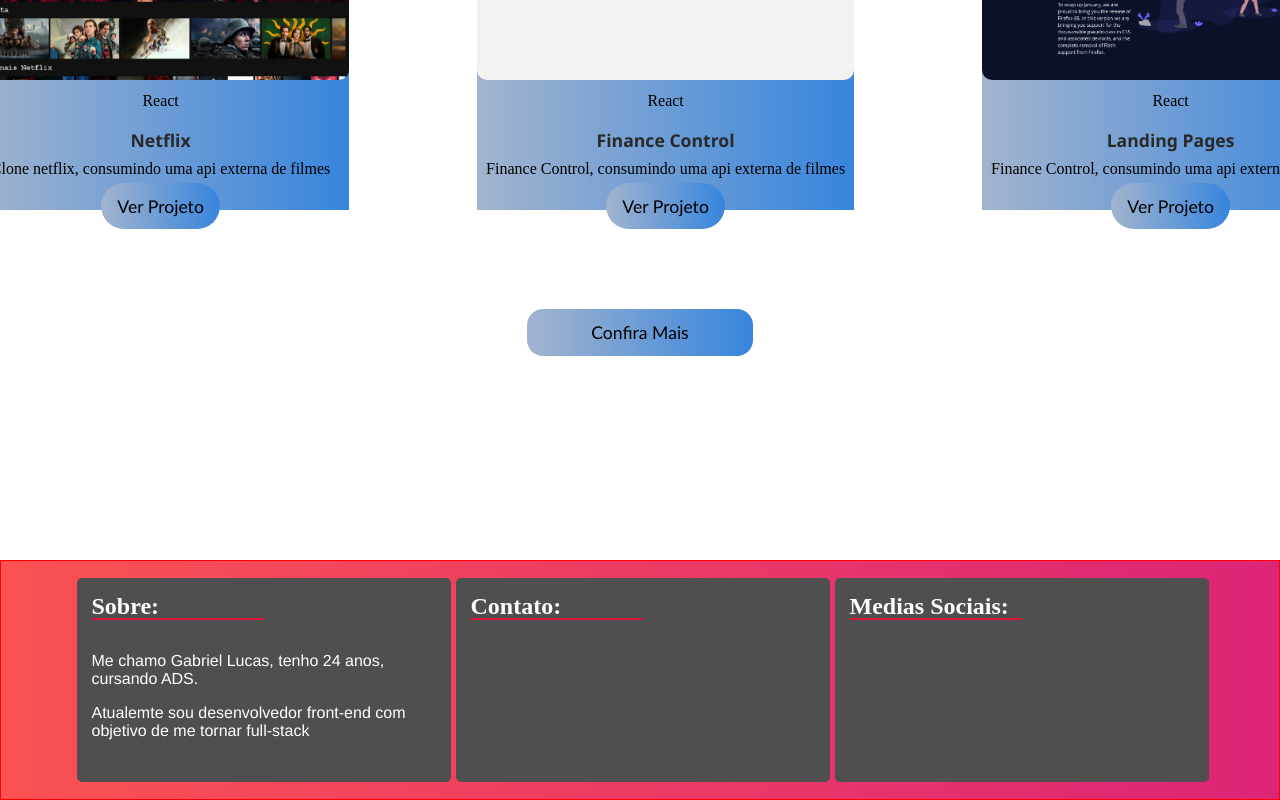
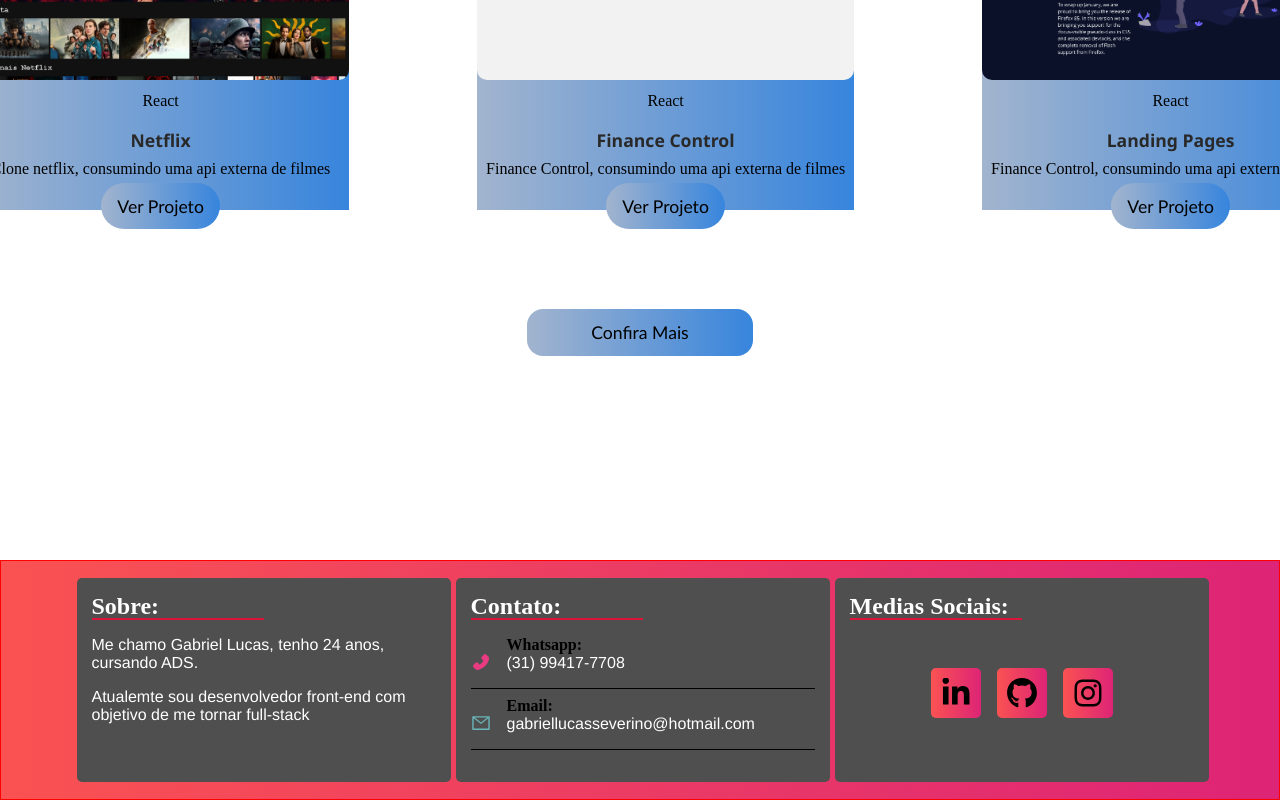
Before and after one commit to kiondartel/Portifolio, a React (Create React App) app: page / in a window 1280 px wide. Shown: the part 1222-2022 px from the top of the page. Built offline with nearby package versions, Linux system fonts and the light colour scheme.

Commit message:
BackgroundMenu & SocialNetwork

```diff
--- a/src/components/AboutCountainer/index.jsx
+++ b/src/components/AboutCountainer/index.jsx
@@ -1,4 +1,7 @@
 import * as Styled from "./styles";
+
+import { AiFillPhone, AiOutlineMail } from "react-icons/ai";
+import SocialNetwork from "../SocialNetwork";
 
 const AboutCountainer = () => {
   return (
@@ -15,10 +18,22 @@ const AboutCountainer = () => {
       </Styled.DivContent>
       <Styled.DivContent>
         <Styled.Title>Contato:</Styled.Title>
+        <Styled.InforCard>
+          <AiFillPhone style={{ color: "#e93b81" }} />
+          <div>
+            <Styled.SubTitle>Whatsapp:</Styled.SubTitle>
+            <Styled.P>(31) 99417-7708</Styled.P>
+          </div>
+        </Styled.InforCard>
+        <Styled.InforCard>
+          <AiOutlineMail style={{ color: "#6ab5b9" }} />
+          <div>
+            <Styled.SubTitle>Email:</Styled.SubTitle>
+            <Styled.P>gabriellucasseverino@hotmail.com</Styled.P>
+          </div>
+        </Styled.InforCard>
       </Styled.DivContent>
-      <Styled.DivContent>
-        <Styled.Title>Medias Sociais:</Styled.Title>
-      </Styled.DivContent>
+      <SocialNetwork />
     </Styled.Container>
   );
 };
--- a/src/components/AboutCountainer/styles.js
+++ b/src/components/AboutCountainer/styles.js
@@ -26,7 +26,7 @@ export const Title = styled.h1`
   font-size: 1.5rem;
   color: white;
   position: relative;
-  margin-bottom: 2rem;
+  margin-bottom: 1rem;
   &::after {
     content: "";
     position: absolute;
@@ -43,3 +43,23 @@ export const P = styled.p`
   font-family: "helvetica";
   margin-bottom: 1rem;
 `;
+
+export const InforCard = styled.div`
+  display: flex;
+  justify-content: center;
+  align-items: center;
+  justify-content: flex-start;
+  gap: 1rem;
+  margin-bottom: 0.5rem;
+  border-bottom: 1px solid black;
+  width: 100%;
+
+  svg {
+    width: 20px;
+    height: 20px;
+  }
+`;
+
+export const SubTitle = styled.h3`
+  font-size: 1rem;
+`;
--- a/src/components/MenuLinks/styles.js
+++ b/src/components/MenuLinks/styles.js
@@ -11,8 +11,13 @@ export const Container = styled.div`
   right: 0;
   width: 100%;
   height: 5%;
+  background: linear-gradient(
+    90deg,
+    rgba(250, 82, 82, 1) 0%,
+    rgba(221, 36, 118, 1) 100%
+  );
   align-items: center;
-  border-bottom: 0.1rem solid #eeeeee;
+  border-bottom: 0.1rem solid crimson;
 `;
 
 export const Logo = styled.img`
@@ -37,3 +42,7 @@ export const Links = styled.a`
     border-bottom: 0.2rem solid crimson;
   }
 `;
+
+export const SubTitle = styled.h3`
+  font-size: 1rem;
+`;
--- /dev/null
+++ b/src/components/SocialNetwork/index.jsx
@@ -0,0 +1,38 @@
+import * as Styled from "./styles";
+
+import { FaGithub, FaLinkedinIn, FaInstagram } from "react-icons/fa";
+
+const socialNetworks = [
+  {
+    name: "linkedin",
+    link: "https://www.linkedin.com/in/gabriel-lucas-539a28234/",
+    icon: <FaLinkedinIn />,
+  },
+  {
+    name: "github",
+    link: "https://github.com/kiondartel",
+    icon: <FaGithub />,
+  },
+  {
+    name: "instagram",
+    link: "https://www.instagram.com/gbiellukas/",
+    icon: <FaInstagram />,
+  },
+];
+
+const SocialNetwork = () => {
+  return (
+    <Styled.Container>
+      <Styled.Title>Medias Sociais:</Styled.Title>
+      <Styled.SocialDiv>
+        {socialNetworks.map((network) => (
+          <Styled.A href={network.link} id={network.name} key={network.name}>
+            {network.icon}
+          </Styled.A>
+        ))}
+      </Styled.SocialDiv>
+    </Styled.Container>
+  );
+};
+
+export default SocialNetwork;
--- /dev/null
+++ b/src/components/SocialNetwork/styles.js
@@ -0,0 +1,63 @@
+import styled from "styled-components";
+
+export const Container = styled.div`
+  width: 374px;
+  height: 204px;
+  border-radius: 5px;
+  padding: 15px;
+  margin-left: 5px;
+  background-color: #4f4f4f;
+
+  svg {
+    width: 50px;
+    height: 50px;
+    padding: 0.6rem;
+    background-color: white;
+    border-radius: 5px;
+    color: black;
+    font-size: 1.3rem;
+    display: flex;
+    justify-content: center;
+    align-items: center;
+    margin-top: 2rem;
+    margin-left: 1.5;
+    background: linear-gradient(
+      90deg,
+      rgba(250, 82, 82, 1) 0%,
+      rgba(221, 36, 118, 1) 100%
+    );
+    &:hover {
+      background: linear-gradient(
+        90deg,
+        rgb(194, 145, 145) 0%,
+        rgb(136, 66, 97) 100%
+      );
+    }
+  }
+`;
+
+export const SocialDiv = styled.div`
+  display: flex;
+  justify-content: center;
+  align-items: center;
+  gap: 1rem;
+  margin: 1rem 0;
+`;
+
+export const A = styled.a``;
+
+export const Title = styled.h1`
+  font-size: 1.5rem;
+  color: white;
+  position: relative;
+  margin-bottom: 1rem;
+  &::after {
+    content: "";
+    position: absolute;
+    bottom: 0;
+    left: 0;
+    background: crimson;
+    height: 2px;
+    width: 50%;
+  }
+`;
```
